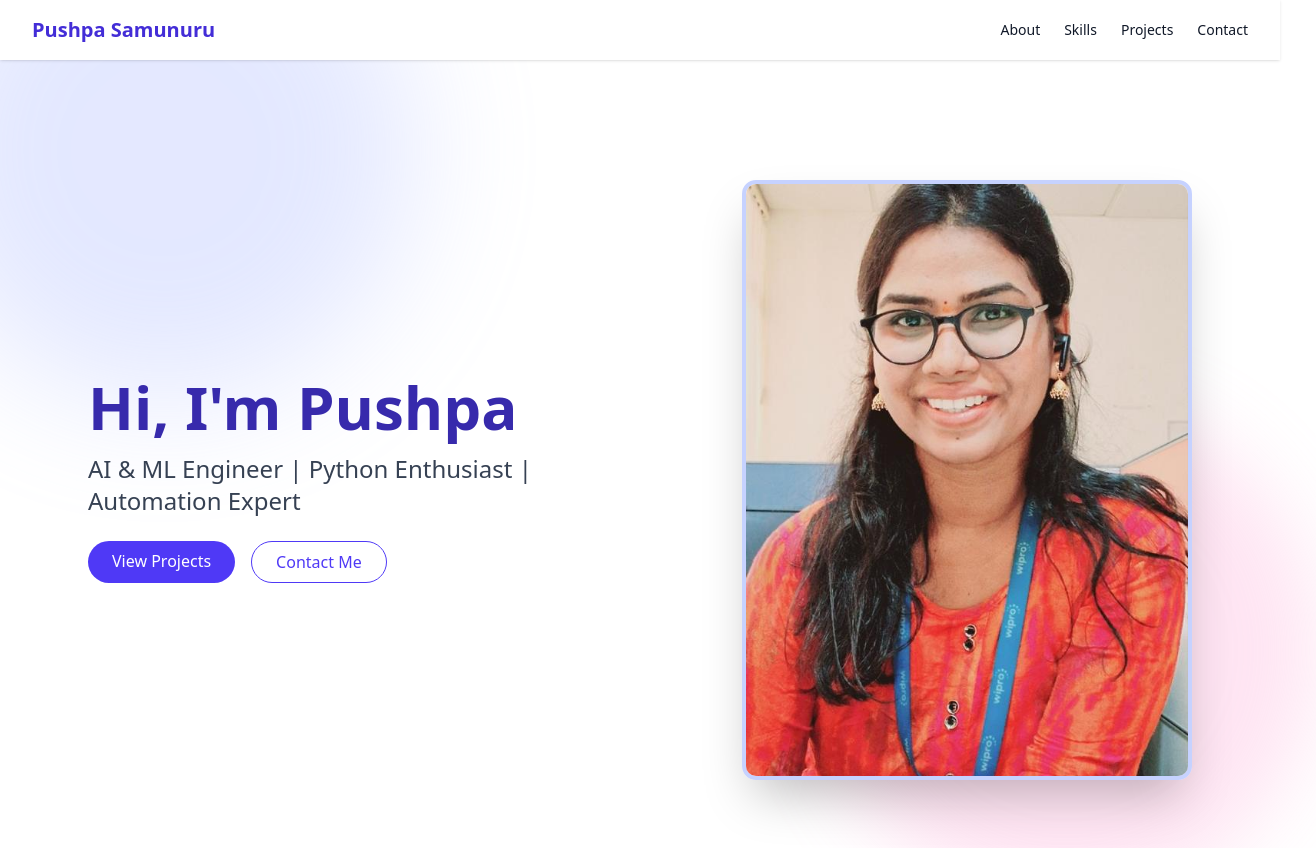
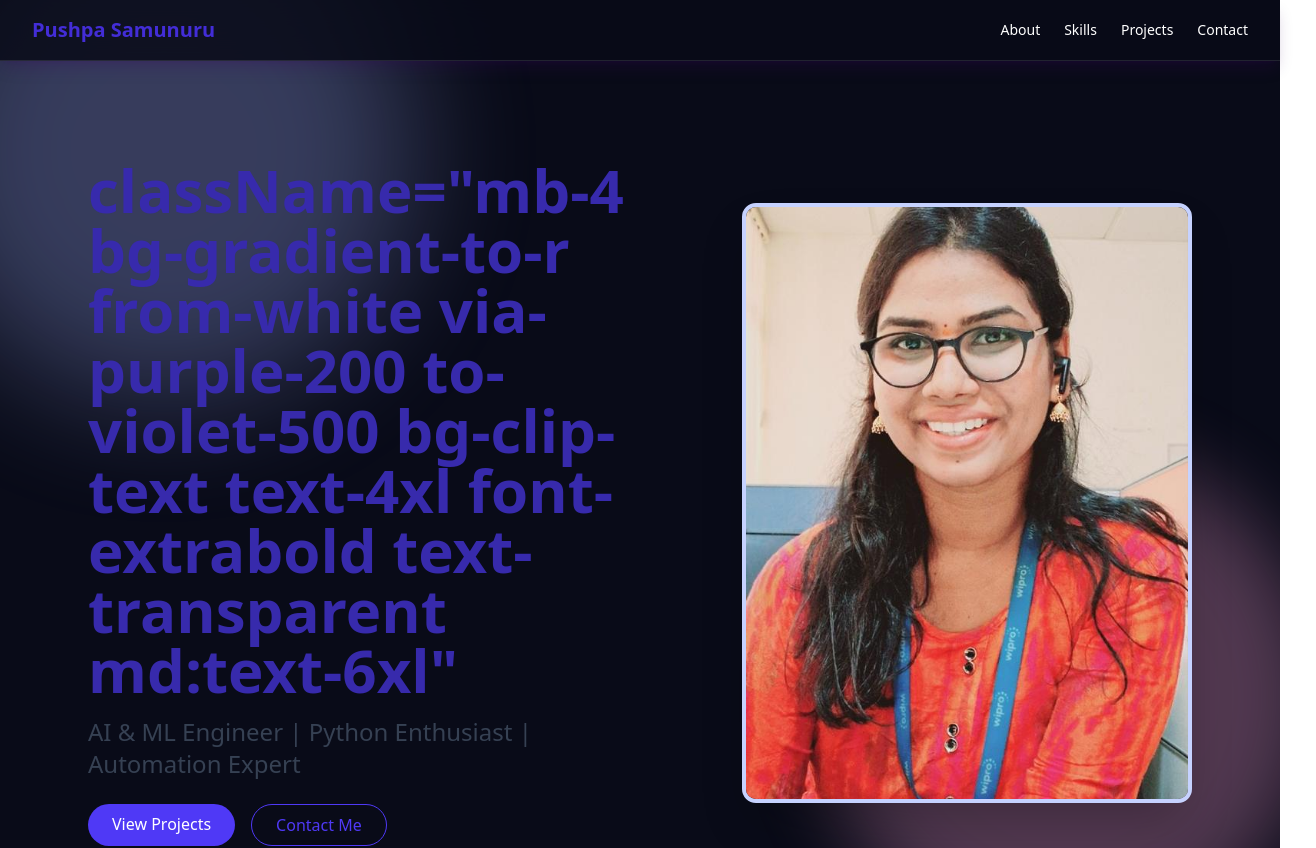
Before and after one commit to PushpaSamunuru/PortFolio, a Next.js app: page / in a window 1280 px wide. Shown: the top 848 px of the page, 1316 px wide, since content can reach past the window. Built offline with nearby package versions, Linux system fonts and the light colour scheme.

Commit message:
Refactor page layout and update navbar styles

```diff
--- a/app/page.js
+++ b/app/page.js
@@ -26,9 +26,11 @@ export default function Portfolio() {
   ];
 
   return (
-    <div className="bg-white text-gray-900">
+
+<div className="min-h-screen overflow-x-hidden bg-[#090B18] text-white">
+
       {/* Navbar */}
-      <nav className="fixed top-0 w-full bg-white shadow z-50 py-4 px-8 flex justify-between items-center">
+      <nav className="fixed top-0 z-50 flex w-full items-center justify-between border-b border-white/10 bg-[#090B18]/85 px-8 py-4 shadow-lg shadow-purple-950/20 backdrop-blur-xl">
         <h1 className="text-xl font-bold text-indigo-700">Pushpa Samunuru</h1>
         <ul className="flex gap-6 text-sm font-medium">
           <li><a href="#about" className="hover:text-indigo-500">About</a></li>
@@ -50,7 +52,7 @@ export default function Portfolio() {
       initial={{ opacity: 0, y: 30 }}
       animate={{ opacity: 1, y: 0 }}
       transition={{ duration: 0.8 }}>
-      Hi, I'm Pushpa
+      className="mb-4 bg-gradient-to-r from-white via-purple-200 to-violet-500 bg-clip-text text-4xl font-extrabold text-transparent md:text-6xl"
     </motion.h2>
     <motion.p className="text-xl md:text-2xl text-gray-700 mb-6"
       initial={{ opacity: 0 }}
```
